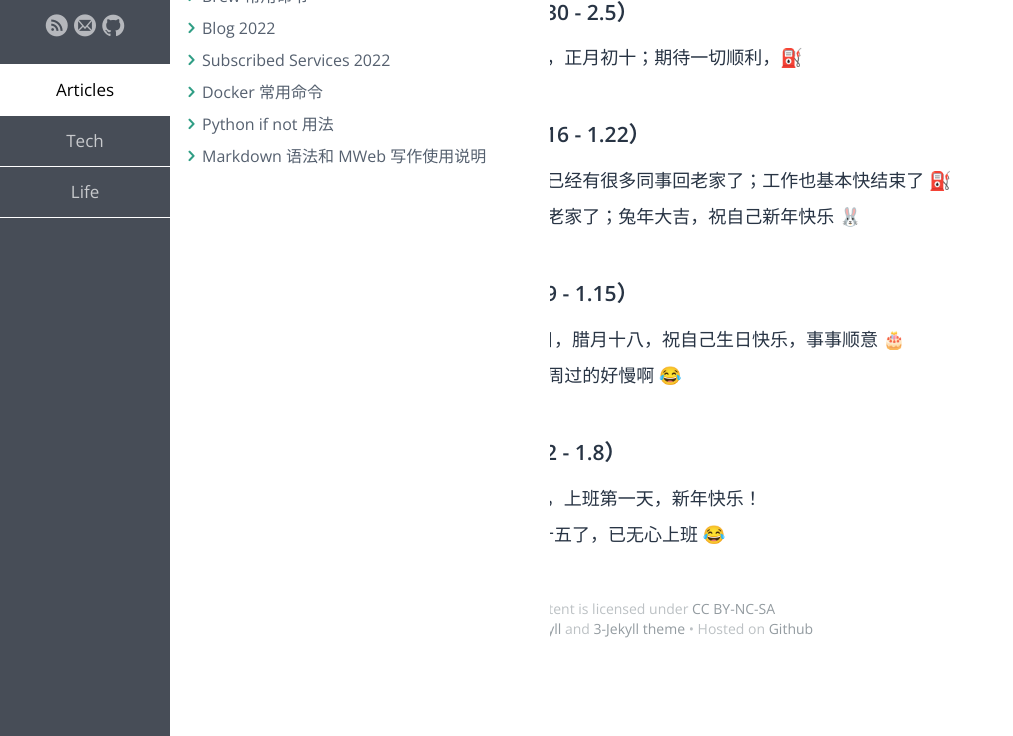
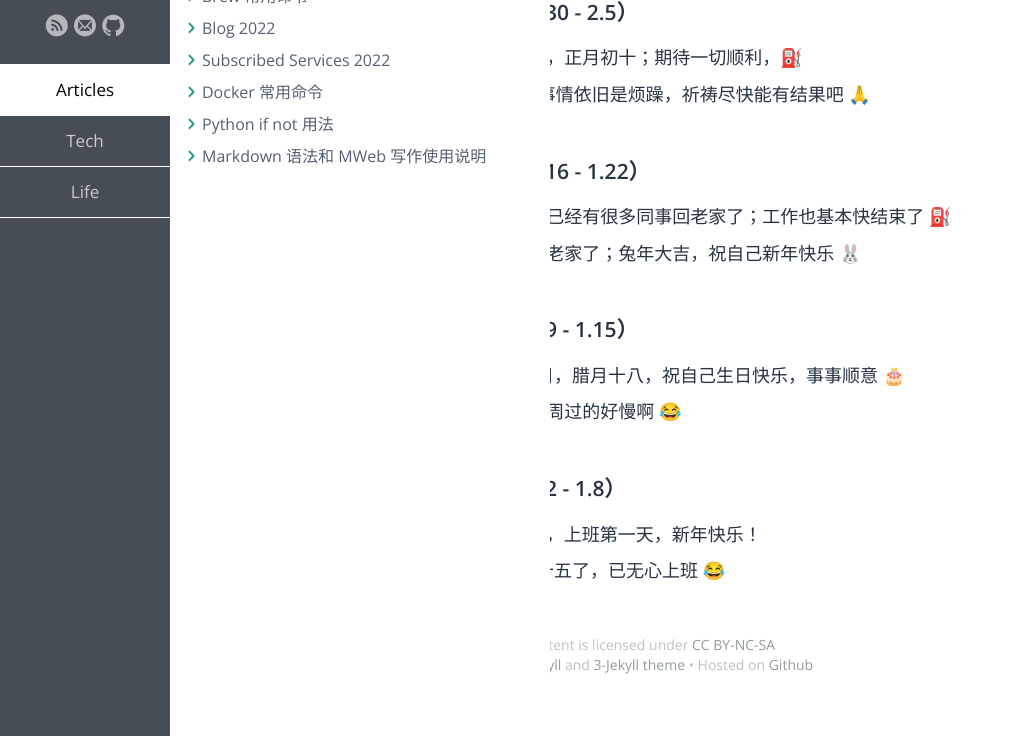
Before and after one commit to samxupeiran/samxupeiran.github.io, a Jekyll site: the page built from _posts/life/2023-01-03-my-blog.md, in a window 1280 px wide, cut to the strip 164-900 px from the top of the page. Shown: the whole strip, without its empty margins (0-1013 px from the left). Built offline with Jekyll 4.4.1, drawn with Linux system fonts in a browser that asks for light colours; some web fonts are replaced.

Commit message:
feat: add weekly blog 2.2

```diff
--- a/_posts/life/2023-01-03-my-blog.md
+++ b/_posts/life/2023-01-03-my-blog.md
@@ -8,6 +8,7 @@ tags: Blog
 
 - ### 2023 年 2 月 第 1 周（1.30 - 2.5）
      - 1.31 春节后第一个工作日，正月初十；期待一切顺利，⛽️
+     - 2.2 进入 2 月了，工作的事情依旧是烦躁，祈祷尽快能有结果吧 🙏
 
 - ### 2023 年 1 月 第 3 周（1.16 - 1.22）
      - 1.16 农历年前最后一周，已经有很多同事回老家了；工作也基本快结束了 ⛽️
```
